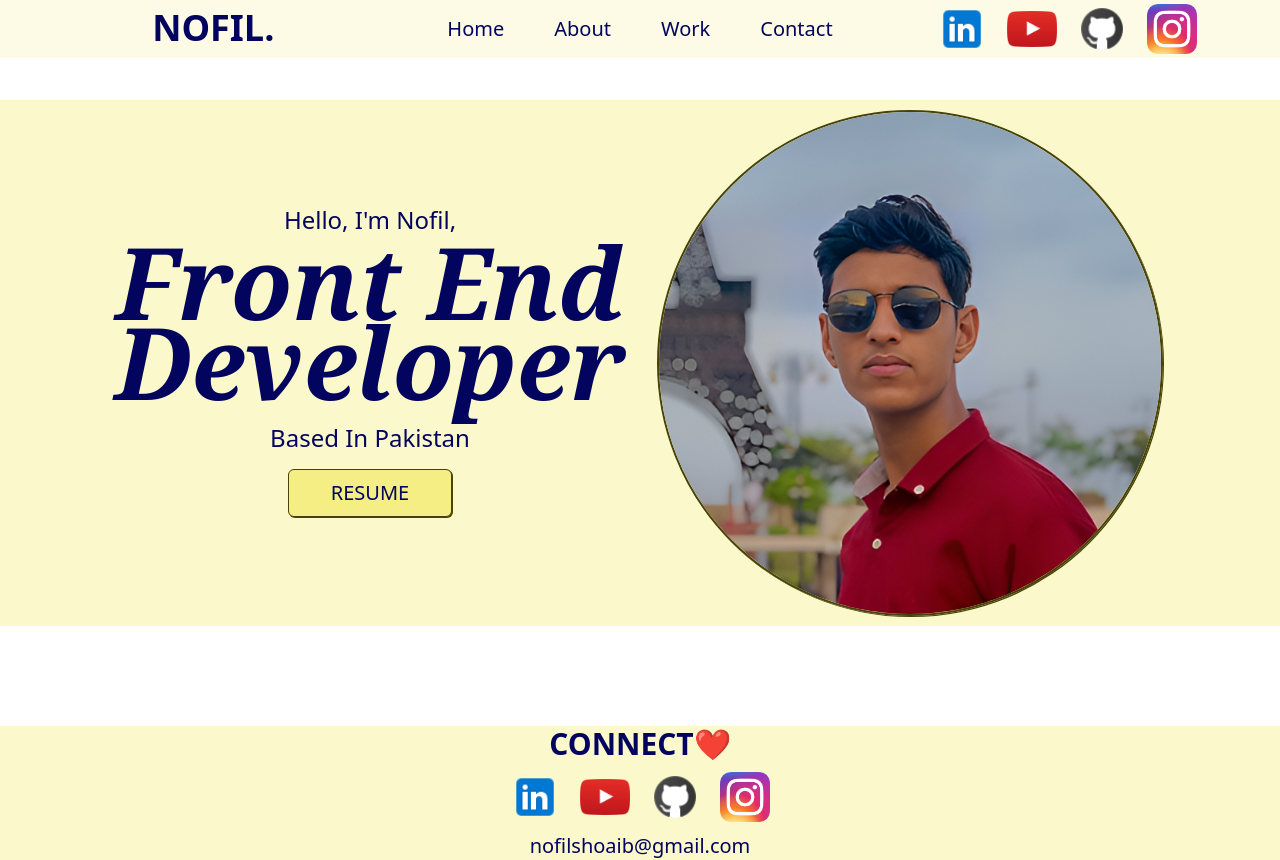
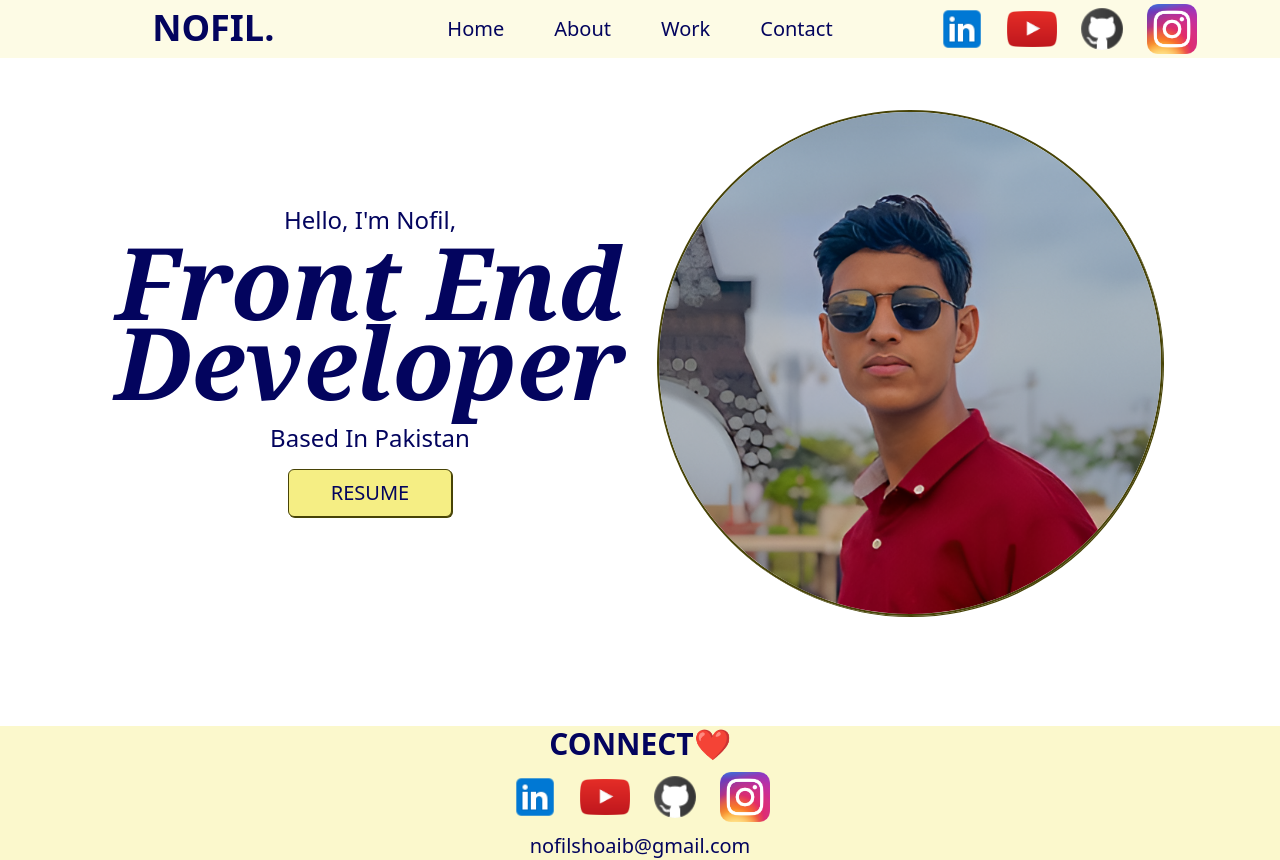
Before and after one commit to MuhammadNofilShoaib/portfolio-tailwind, a Next.js app: page / in a window 1280 px wide. Built offline with nearby package versions, Linux system fonts and the light colour scheme.

Commit message:
Update page.tsx

```diff
--- a/app/page.tsx
+++ b/app/page.tsx
@@ -2,7 +2,7 @@ import Image from "next/image";
 
 export default function Home() {
   return (
-    <div className="bg- lightYellow sm:bg-lightYellow">
+    <div className="bg- lightYellow">
       <div className="my-[30px] mx-[10px] grid grid-cols-1 customMd:grid-cols-2 customLg:m-[100px] customLg:grid-cols-2 customMd:mt-32">
         <div className="flex items-center justify-center text-customBlue flex-col animate-leftAnimate">
           <p className="text-xl m-0 p-0 capitalize customLg:py-[15px] customLg:text-2xl  customLg:-my-[10px] font-sans">hello, i&apos;m nofil,</p>
```
